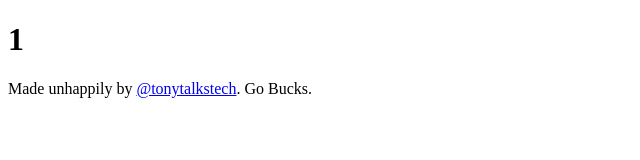
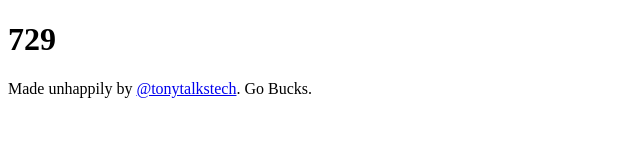
Before and after one commit to morriscloud/howmanydays, a plain HTML site: page index.html in a window 1280 px wide. Shown: the full height of the page, 0-640 px from the left. Drawn offline with nearby package versions, Linux system fonts and the light colour scheme.

Commit message:
Wrong date

```diff
--- a/index.html
+++ b/index.html
@@ -20,9 +20,9 @@
   crossorigin="anonymous" referrerpolicy="no-referrer"></script>
 
 <script type="text/javascript">
-  var sadDay = moment("2021-11-27", "YYYY-MM-DD")
+  var goodDay = moment("2019-11-30", "YYYY-MM-DD")
   var now = moment();
-  var difference = now.diff(sadDay, "days");
+  var difference = now.diff(goodDay, "days");
 
   var h1 = document.getElementById("days");
   h1.innerText = difference;
```
